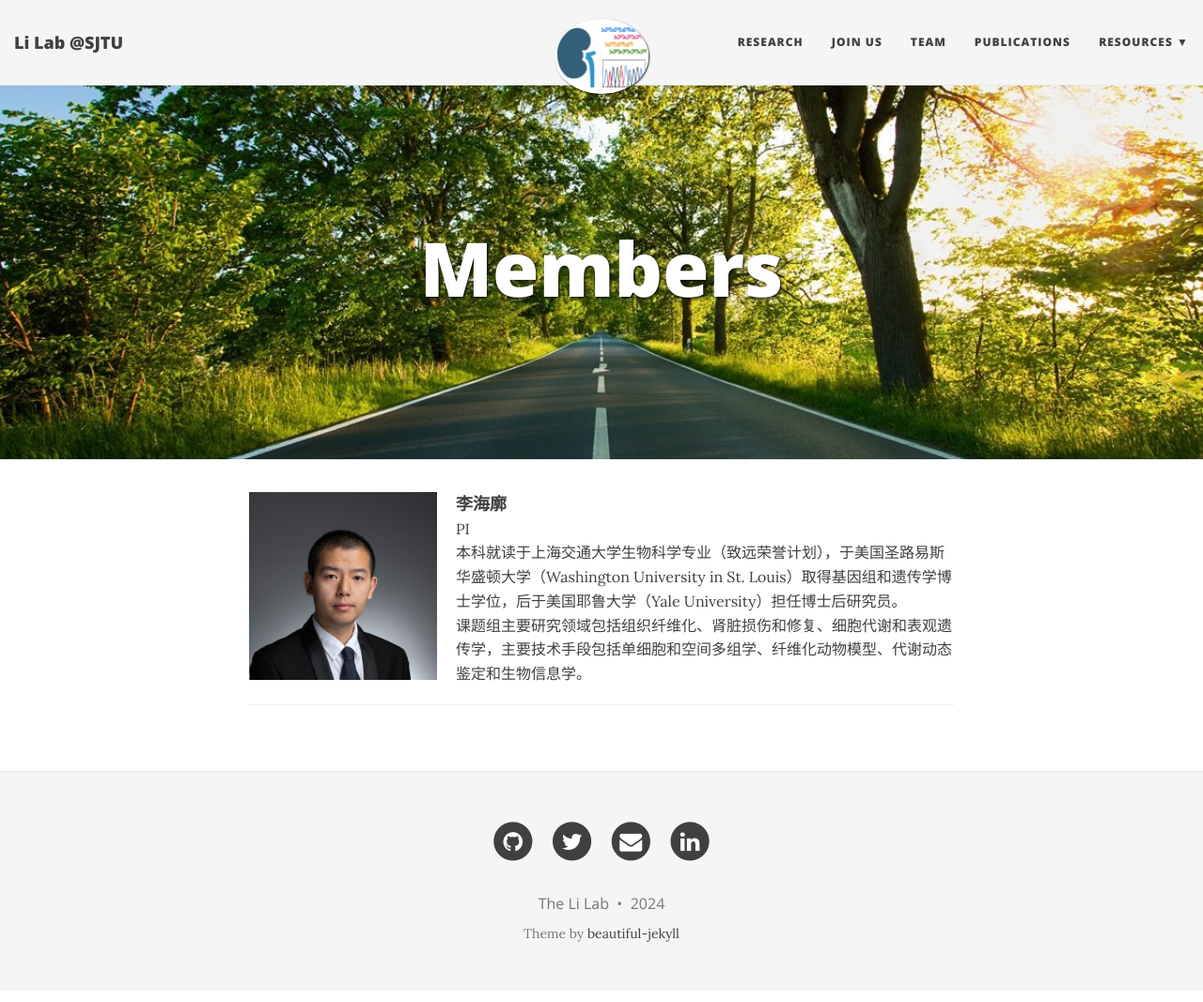
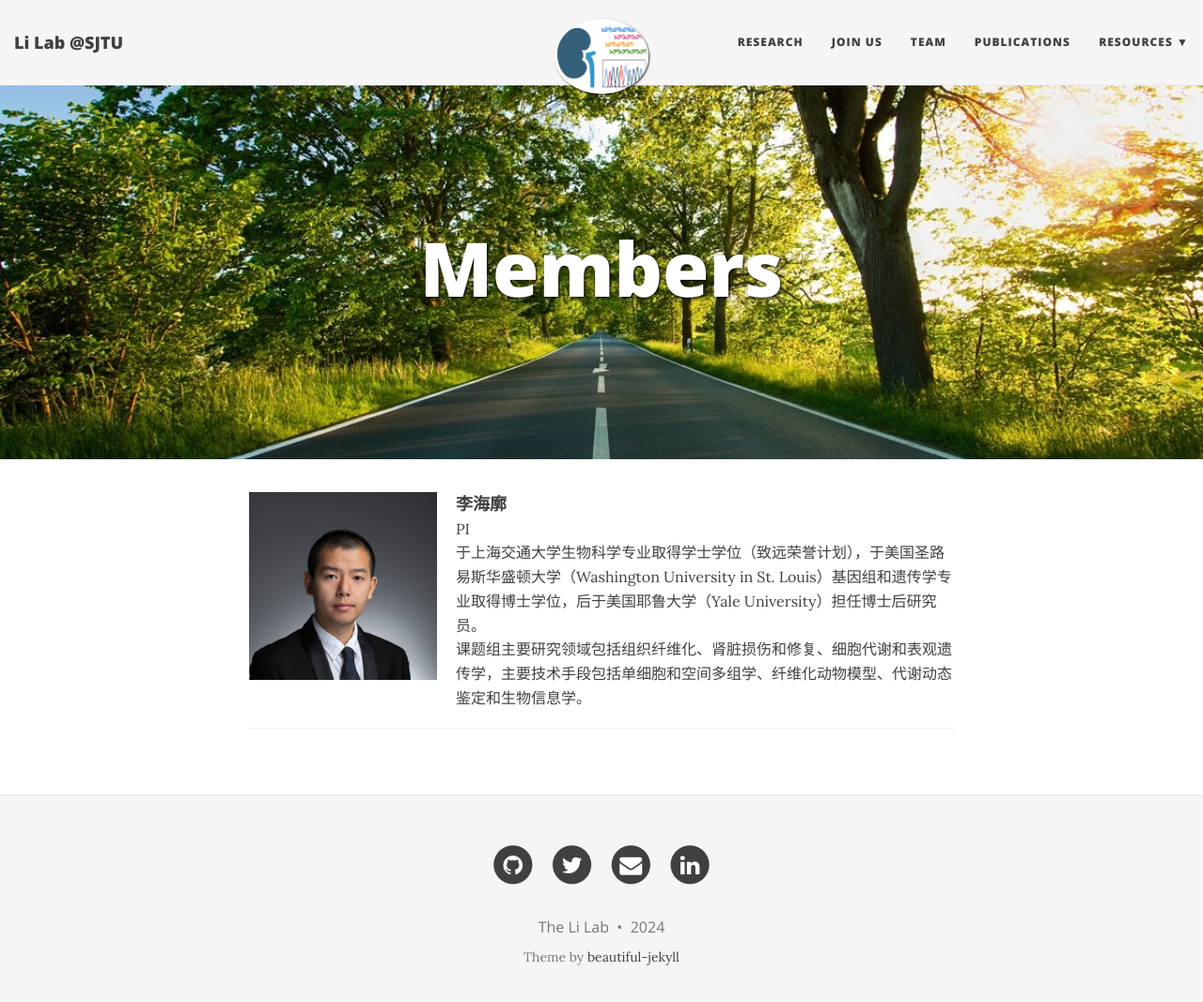
Before and after one commit to TheLiLab/thelilab.github.io, a Jekyll site: the page built from team.md, in a window 1280 px wide and 1080 px high. Shown: the top 1067 px of the window at 94% size. Built offline with Jekyll 4.4.1, drawn with Linux system fonts in a browser that asks for light colours; nearby versions of some CDN libraries.

Commit message:
Update team.md

```diff
--- a/team.md
+++ b/team.md
@@ -16,7 +16,7 @@ bigimg:
     <strong>李海廓</strong><br>
     <span style="font-size: 16px;">
       PI<br>
-      本科就读于上海交通大学生物科学专业（致远荣誉计划），于美国圣路易斯华盛顿大学（Washington University in St. Louis）取得基因组和遗传学博士学位，后于美国耶鲁大学（Yale University）担任博士后研究员。<br>
+      于上海交通大学生物科学专业取得学士学位（致远荣誉计划），于美国圣路易斯华盛顿大学（Washington University in St. Louis）基因组和遗传学专业取得博士学位，后于美国耶鲁大学（Yale University）担任博士后研究员。<br>
       课题组主要研究领域包括组织纤维化、肾脏损伤和修复、细胞代谢和表观遗传学，主要技术手段包括单细胞和空间多组学、纤维化动物模型、代谢动态鉴定和生物信息学。
     </span>
   </div>
```
